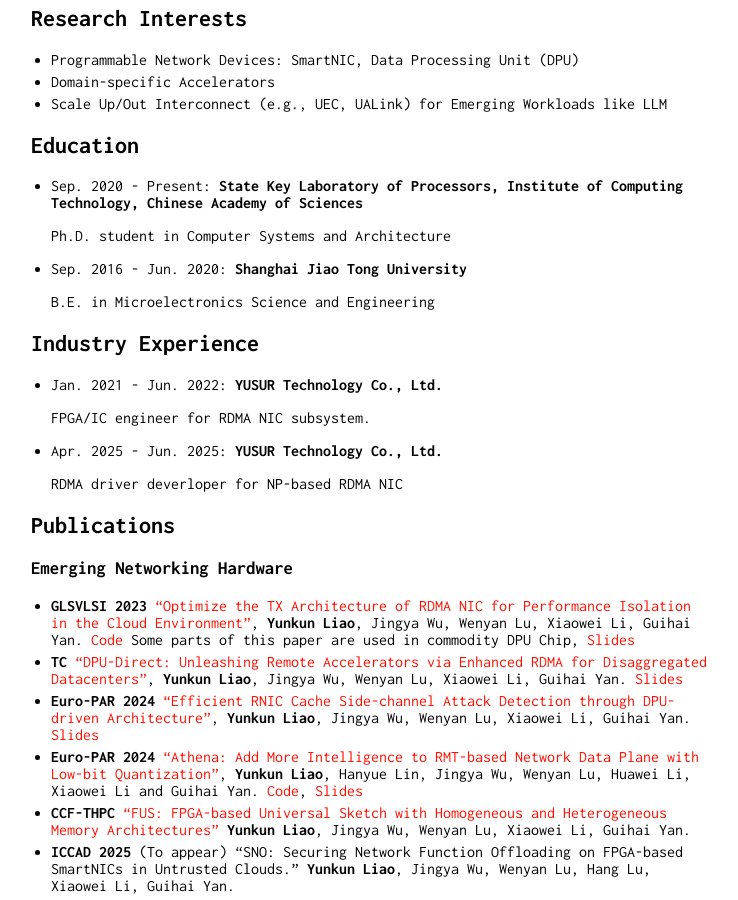
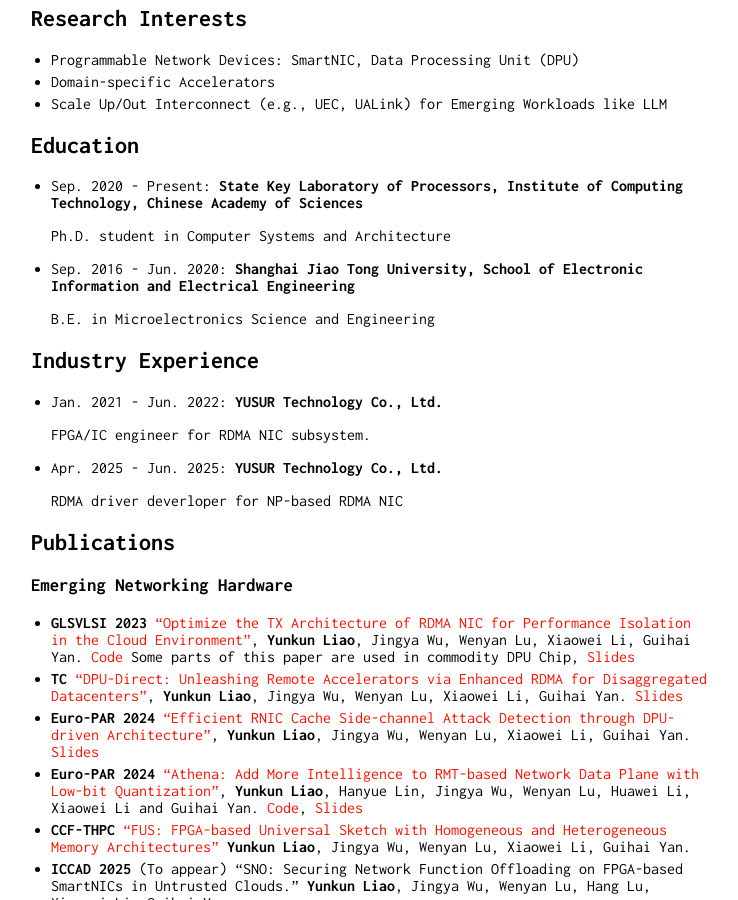
Before and after one commit to liaoyunkun/liaoyunkun.github.io, a Jekyll site: the page built from index.md, in a window 1280 px wide and 900 px high, scrolled down 451 px. Shown: the whole window, without its empty margins (259-997 px from the left). Built offline with Jekyll 4.4.1, drawn with Linux system fonts in a browser that asks for light colours; our own code applies the rules of GitHub Pages for plain Markdown files.

Commit message:
Update index.md

```diff
--- a/index.md
+++ b/index.md
@@ -24,7 +24,7 @@ I am expected to finish my thesis defense in 2025/11 and graduate in 2026/01. I
    Ph.D. student in Computer Systems and Architecture
 
 
-* Sep. 2016 - Jun. 2020: **Shanghai Jiao Tong University**
+* Sep. 2016 - Jun. 2020: **Shanghai Jiao Tong University, School of Electronic Information and Electrical Engineering**
 
    B.E. in Microelectronics Science and Engineering
 
```
